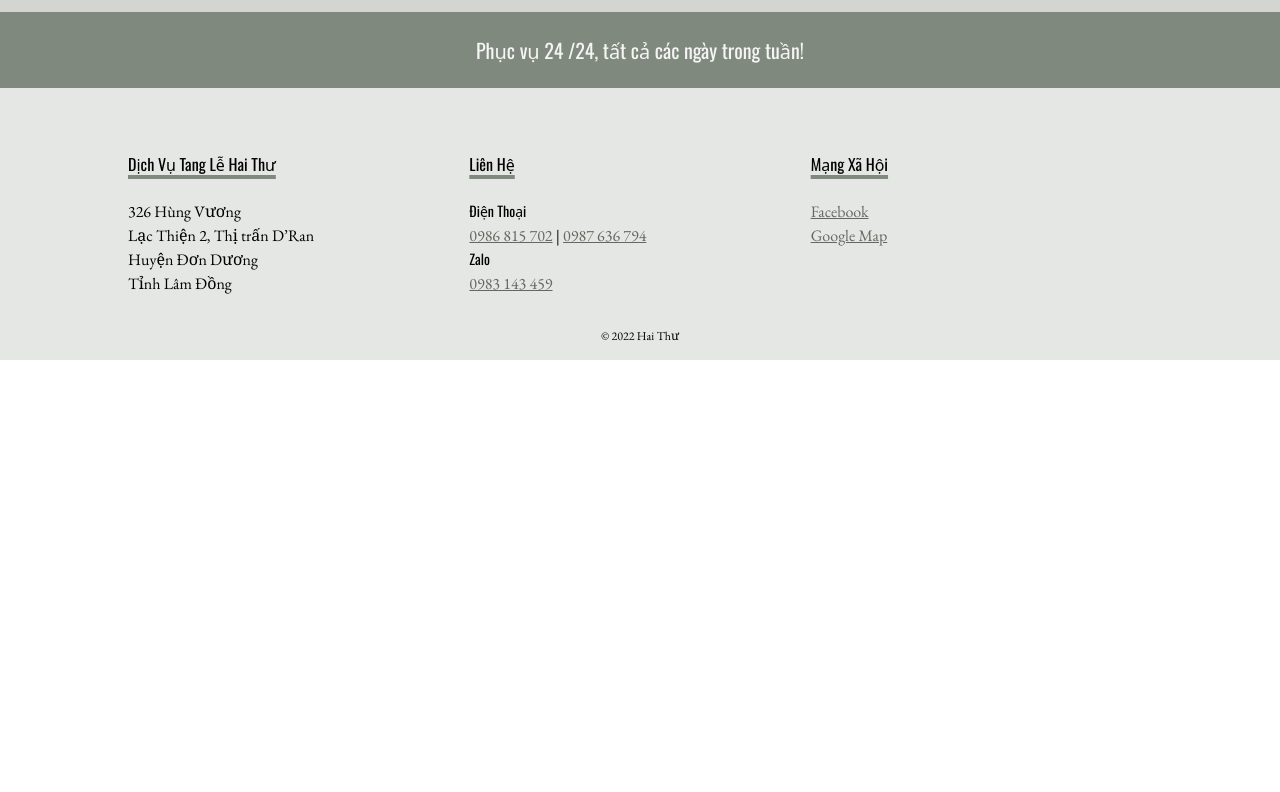
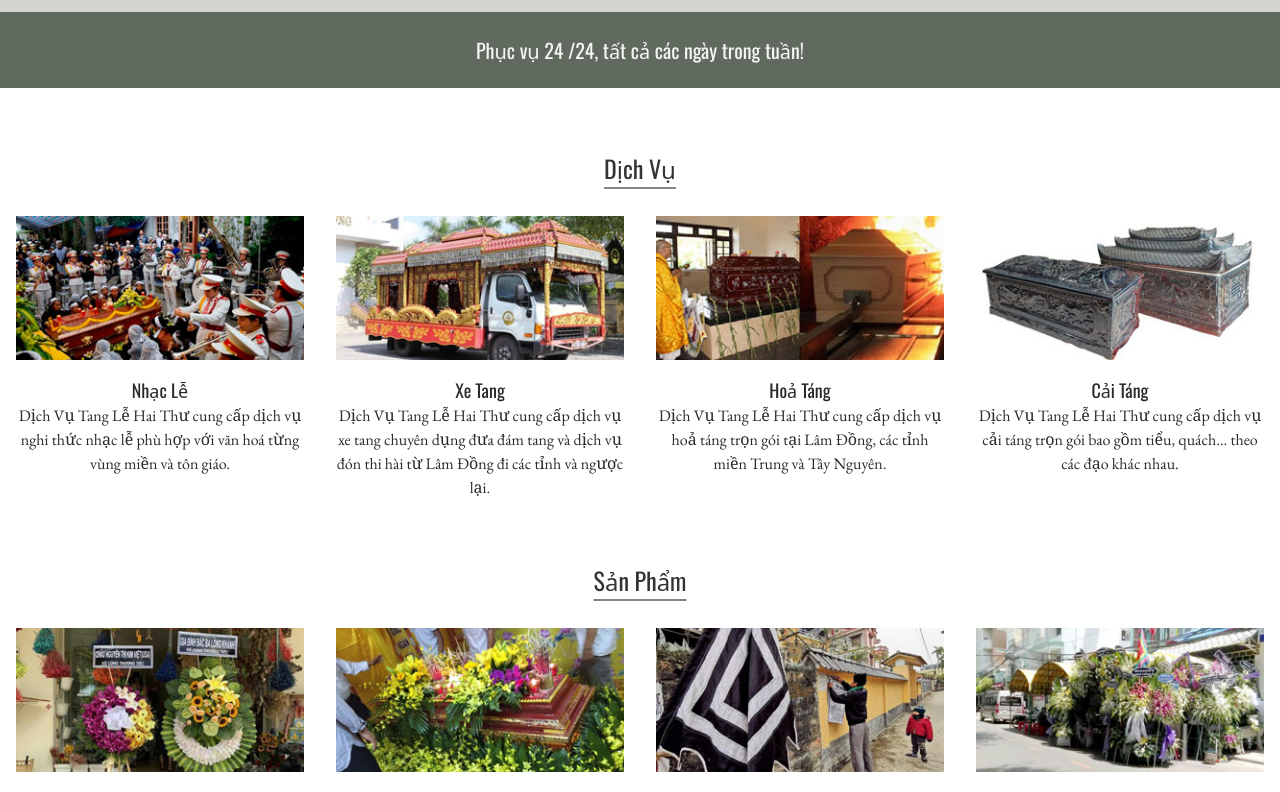
Before and after one commit to nhutdm/haithu.vn, a Next.js app: page / in a window 1280 px wide. Shown: the part 340-1132 px from the top of the page. Before the commit the page ends 800 px from the top, so only its background shows below. Built offline with nearby package versions, Linux system fonts and the light colour scheme; grey boxes are pictures that could not be loaded.

Commit message:
✨ Add Services and Products details

```diff
--- /dev/null
+++ b/components/Card.tsx
@@ -0,0 +1,22 @@
+import Image from 'next/image'
+
+interface CardProps {
+  className: string
+  title: string
+  description: string
+  imgSrc: string
+}
+
+function Card(props: CardProps) {
+  const { className, title, description, imgSrc } = props
+
+  return (
+    <div className={className}>
+      <Image layout="responsive" alt={title} src={imgSrc} width="300" height="150" />
+      <h3 className="pt-4 text-center text-lg">{title}</h3>
+      <p className="font-serif text-base">{description}</p>
+    </div>
+  )
+}
+
+export default Card
--- a/components/Footer.tsx
+++ b/components/Footer.tsx
@@ -6,7 +6,7 @@ function Footer() {
     <footer className="bg-stack-100 px-8 pt-16">
       <div className="flex flex-col md:flex-row container mx-auto max-w-5xl">
         <div className="flex-full md:basis-4/12 pb-4">
-          <h3 className="pb-6 underline decoration-4 underline-offset-4 decoration-stack-400">
+          <h3 className="pb-6 text-stack-800 underline decoration-4 underline-offset-4 decoration-stack-400">
             Dịch Vụ Tang Lễ Hai Thư
           </h3>
           <div className="font-serif">
@@ -21,7 +21,7 @@ function Footer() {
           </div>
         </div>
         <div className="flex-full md:basis-4/12 pb-4">
-          <h3 className="pb-6 underline decoration-4 underline-offset-4 decoration-stack-400">
+          <h3 className="pb-6 text-stack-800 underline decoration-4 underline-offset-4 decoration-stack-400">
             Liên Hệ
           </h3>
           <div className="font-serif">
@@ -30,7 +30,7 @@ function Footer() {
               <br />
               <span>
                 <a
-                  className="text-stack-500 hover:text-stack-600 underline"
+                  className="text-stack-500 hover:text-stack-600 underline py-4"
                   target="_blank"
                   rel="noopener noreferrer"
                   href="tel:+84986815702"
@@ -39,7 +39,7 @@ function Footer() {
                 </a>{' '}
                 |{' '}
                 <a
-                  className="text-stack-500 hover:text-stack-600 underline"
+                  className="text-stack-500 hover:text-stack-600 underline py-4"
                   target="_blank"
                   rel="noopener noreferrer"
                   href="tel:+84987636794"
@@ -53,7 +53,7 @@ function Footer() {
               <br />
               <span>
                 <a
-                  className="text-stack-500 hover:text-stack-600 underline"
+                  className="text-stack-500 hover:text-stack-600 underline py-4"
                   target="_blank"
                   rel="noopener noreferrer"
                   href="tel:+84983143459"
@@ -65,14 +65,14 @@ function Footer() {
           </div>
         </div>
         <div className="flex-full md:basis-4/12 pb-4">
-          <h3 className="pb-6 underline decoration-4 underline-offset-4 decoration-stack-400">
+          <h3 className="pb-6 text-stack-800 underline decoration-4 underline-offset-4 decoration-stack-400">
             Mạng Xã Hội
           </h3>
           <div className="font-serif">
             <p>
               <span>
                 <a
-                  className="text-stack-500 hover:text-stack-600 underline"
+                  className="text-stack-500 hover:text-stack-600 underline py-4"
                   target="_blank"
                   rel="noopener noreferrer"
                   href="https://www.facebook.com/HaiThu.DonDuong/"
@@ -84,7 +84,7 @@ function Footer() {
             <p>
               <span>
                 <a
-                  className="text-stack-500 hover:text-stack-600 underline"
+                  className="text-stack-500 hover:text-stack-600 underline py-4"
                   target="_blank"
                   rel="noopener noreferrer"
                   href="https://www.google.com/maps/dir/10.737437,106.6702616/11.8303158,108.5830941"
--- a/components/Header.tsx
+++ b/components/Header.tsx
@@ -9,7 +9,7 @@ function Header() {
           </p>
         </div>
       </div>
-      <div className="bg-stack-400 px-8 py-6">
+      <div className="bg-stack-500 px-8 py-6">
         <h2 className="text-center text-xl text-stack-50">
           Phục vụ 24 /24, tất cả các ngày trong tuần!
         </h2>
--- a/pages/index.tsx
+++ b/pages/index.tsx
@@ -1,11 +1,46 @@
 import type { NextPage } from 'next'
 
 import Container from '../components/Container'
+import Card from '../components/Card'
+
+import servicesData from '../data/servicesData'
+import productsData from '../data/productsData'
 
 const Home: NextPage = () => {
   return (
     <Container>
-      <div></div>
+      <div className="container mx-auto max-w-7xl py-4 pt-12">
+        <h2 className="py-4 text-2xl text-stack-800 text-center underline decoration-6 underline-offset-8 decoration-stack-400">
+          Dịch Vụ
+        </h2>
+        <div className="flex flex-col md:flex-row">
+          {servicesData.map((d) => (
+            <Card
+              className="flex-full md:basis-3/12 text-stack-900 text-center px-4 py-4"
+              key={d.title}
+              title={d.title}
+              description={d.description}
+              imgSrc={d.imgSrc}
+            />
+          ))}
+        </div>
+      </div>
+      <div className="container mx-auto max-w-7xl py-4 pb-12">
+        <h2 className="py-4 text-2xl text-stack-800 text-center underline decoration-6 underline-offset-8 decoration-stack-400">
+          Sản Phẩm
+        </h2>
+        <div className="flex flex-col md:flex-row">
+          {productsData.map((d) => (
+            <Card
+              className="flex-full md:basis-3/12 text-stack-900 text-center px-4 py-4"
+              key={d.title}
+              title={d.title}
+              description={d.description}
+              imgSrc={d.imgSrc}
+            />
+          ))}
+        </div>
+      </div>
     </Container>
   )
 }
```
